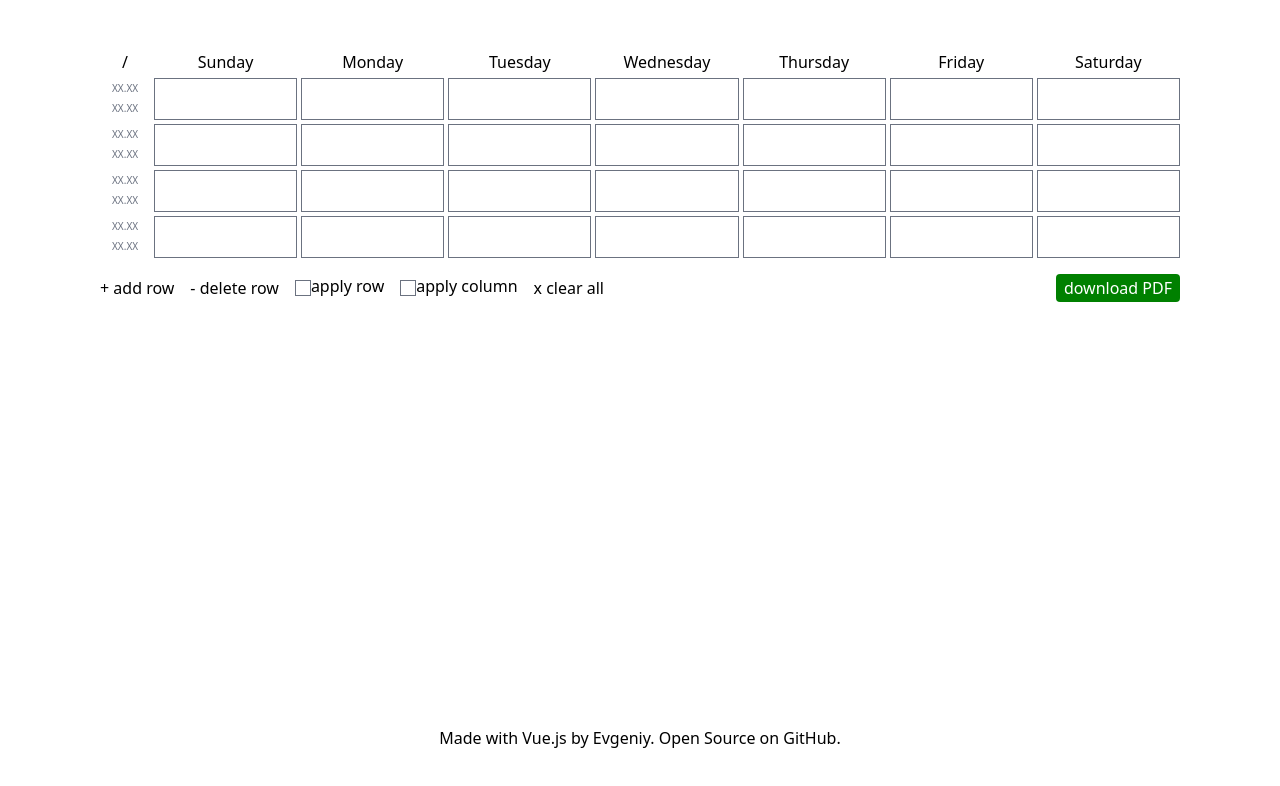
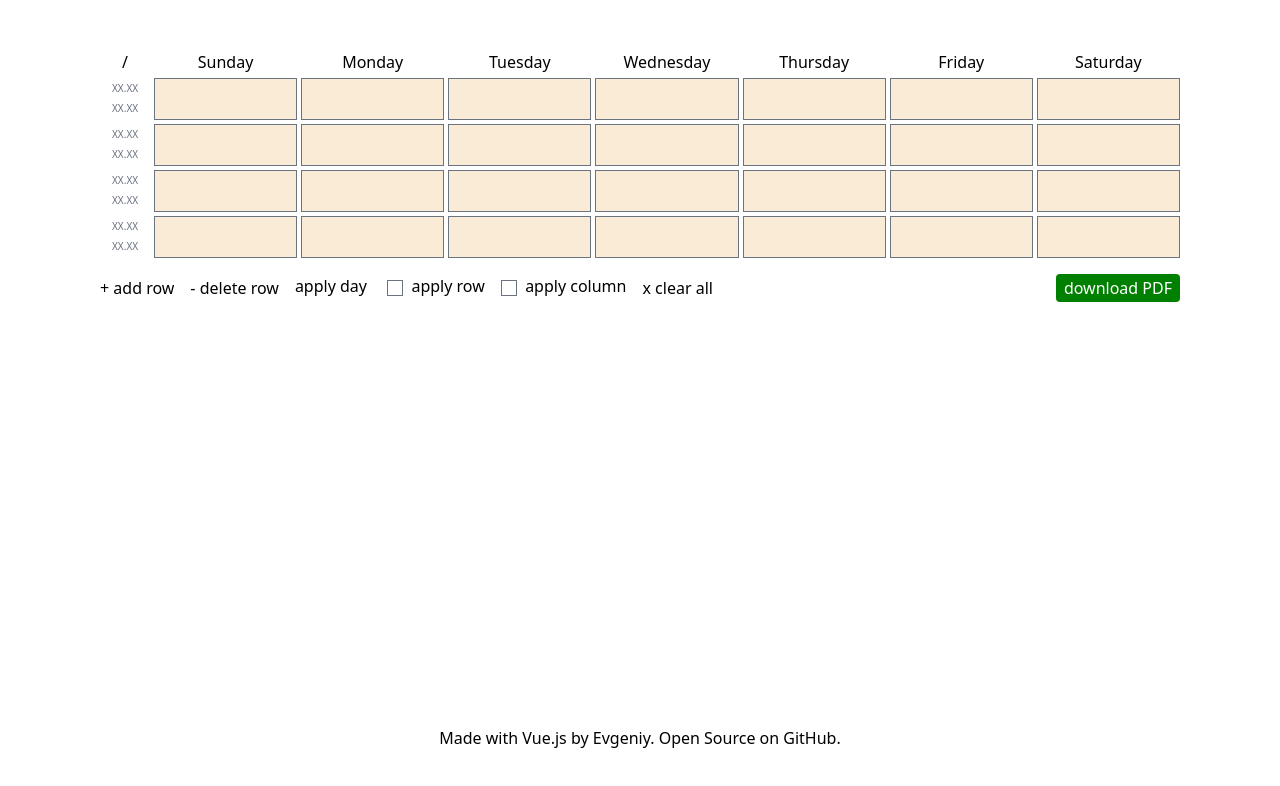
Before and after one commit to Jurason/vue-cryptocurrency-aggregator, a Vue app: page / in a window 1280 px wide. Shown: the top 786 px of the page. Built offline with nearby package versions, Linux system fonts and the light colour scheme.

Commit message:
first approach

```diff
--- a/src/components/Calendar.vue
+++ b/src/components/Calendar.vue
@@ -6,11 +6,41 @@ export default {
 			msg: '',
 			days: 7,
 			weeks: 4,
+
+			currentBox: {},
+			appliedDay: false,
+		}
+	},
+	computed:{
+
+	},
+	methods:{
+		addRow(){
+			this.weeks++
+		},
+		deleteRow(){
+			if(this.weeks <= 0){
+				return
+			}
+			this.weeks--
+		},
+		pickBox(e){
+			this.currentBox['row'] = e.target.attributes.row.value
+			this.currentBox['column'] = e.target.attributes.column.value
+		},
+		applyRow(){
+			const row = document.querySelectorAll(`input[row="${this.currentBox.row}"]`)
+			row.forEach(box => box.classList.add('active'))
+		},
+		applyColumn(){
+			const row = document.querySelectorAll(`input[column="${this.currentBox.column}"]`)
+			row.forEach(box => box.classList.add('active'))
 		}
 	}
 }
 </script>
 <style>
+
 	.wrapper {
 		display: flex;
 		flex-direction: column;
@@ -37,8 +67,13 @@ export default {
 		max-width: 100%;
 		text-align: center;
 	}
-	.week input {
+	.day input {
 		width: 100%;
+		outline: none;
+		background-color: antiquewhite;
+	}
+	.day .active {
+		background-color: brown;
 	}
 	.week-title {
 		display: flex;
@@ -49,7 +84,6 @@ export default {
 		font-size: 10px;
 		border: none;
 	}
-
 	.table-footer {
 		display: flex;
 		justify-content: space-between;
@@ -71,6 +105,7 @@ export default {
 		padding: .125rem .5rem;
 	}
 
+
 </style>
 
 <template>
@@ -87,26 +122,36 @@ export default {
 				<div>Friday</div>
 				<div>Saturday</div>
 			</div>
-			<div v-for="week in weeks" :key="week" class="week">
+			<div v-for="(week, i) in weeks" :key="week" class="week">
 				<div class="week-title">
 					<input type="text" maxlength="5" class="" placeholder="XX.XX">
 					<input type="text" maxlength="5" class="" placeholder="XX.XX">
 				</div>
-				<div v-for="day in days" :key="day" class="day">
-					<input type="text" :id="day">
+				<div v-for="(day, j) in days" :key="day" class="day">
+					<input
+							type="text"
+							:row="i"
+							:column="j"
+							@focus="pickBox"
+					:class="{
+
+					}">
 				</div>
 			</div>
 		</div>
 		<div class="table-footer">
 			<div class="footer-left">
-				<button >+ add row</button>
-				<button >- delete row</button>
+				<button @click="addRow">+ add row</button>
+				<button @click="deleteRow">- delete row</button>
+				<label for="apply-day">
+					<button id="apply-day">apply day</button>&nbsp;
+				</label>
 				<label for="apply-row">
-					<input type="checkbox" id="apply-row">
+					<input @click="applyRow" type="checkbox" id="apply-row">&nbsp;
 					<span>apply row</span>
 				</label>
 				<label for="apply-col">
-					<input type="checkbox" id="apply-col">
+					<input @click="applyColumn" type="checkbox" id="apply-col">&nbsp;
 					<span>apply column</span>
 				</label>
 				<button >x clear all</button>
```
